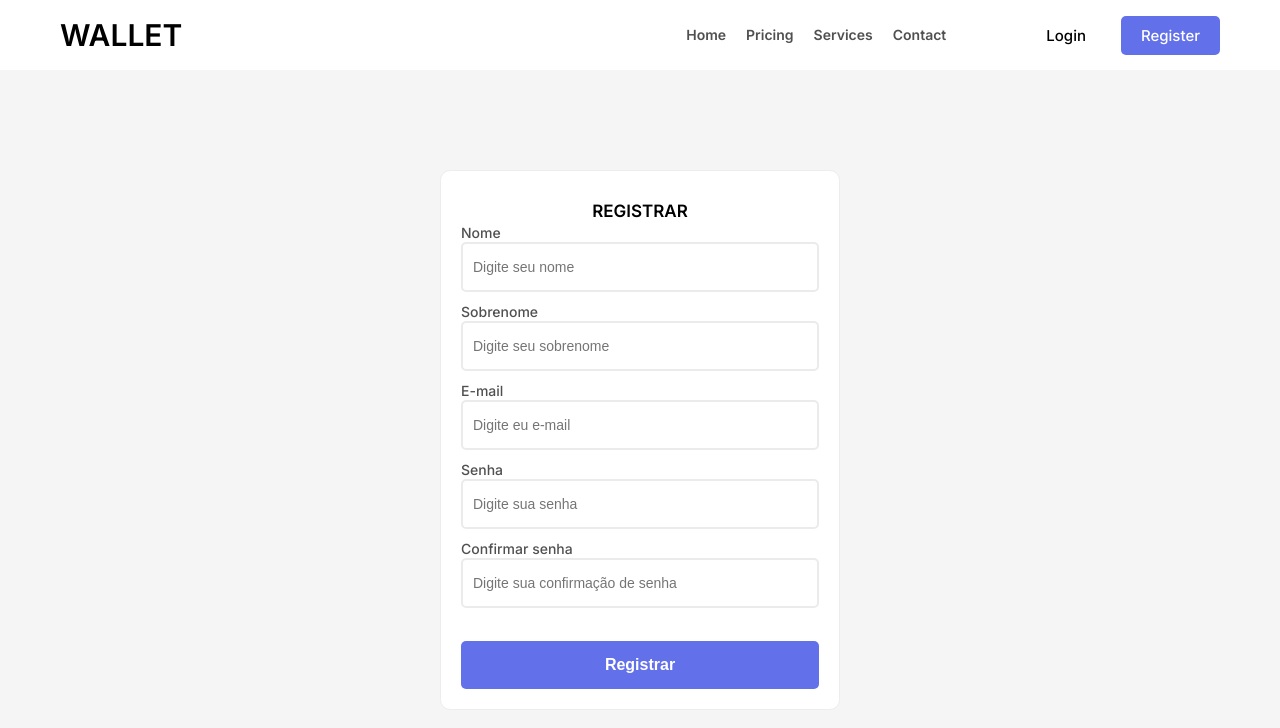
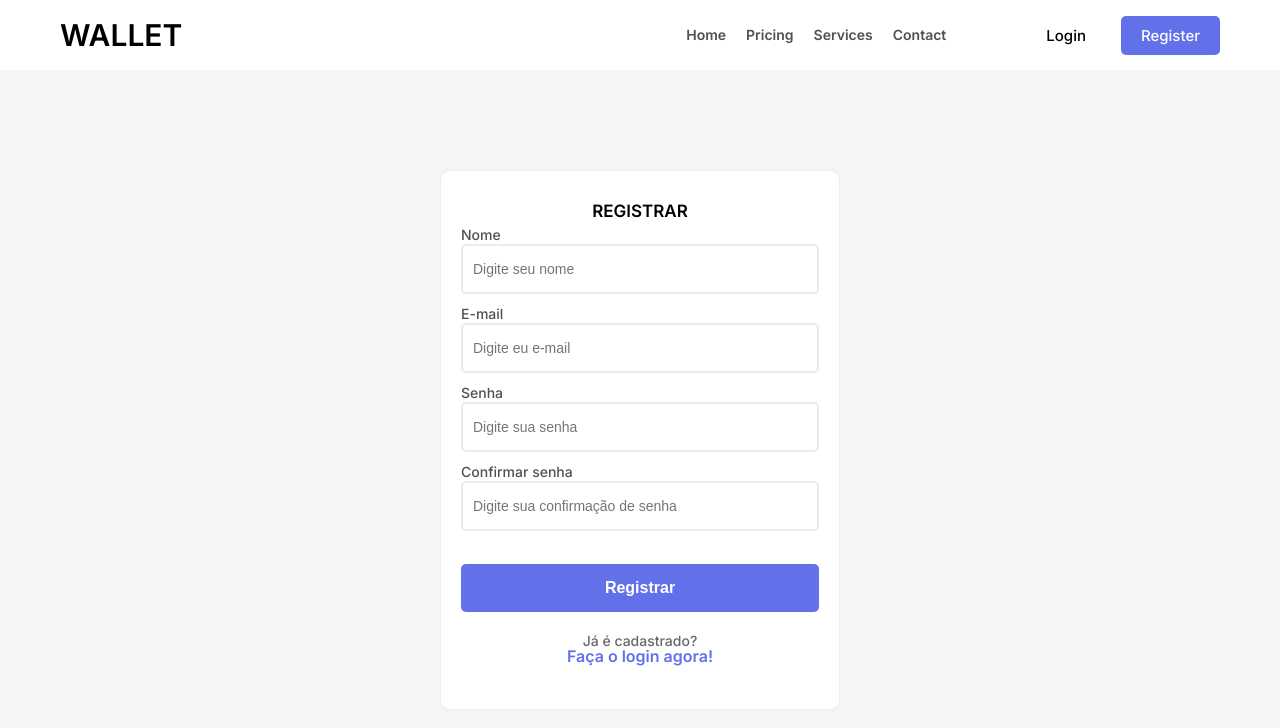
Before and after one commit to henriquearaujodev/wallet-dashboard, a React (Create React App) app: page /register in a window 1280 px wide. Shown: the top 728 px of the page. Built offline with nearby package versions, Linux system fonts and the light colour scheme.

Commit message:
fix register page

```diff
--- a/src/pages/Auth/Register.js
+++ b/src/pages/Auth/Register.js
@@ -14,10 +14,6 @@ const Register = () => {
             <label>
               <span>Nome</span>
               <input type="text" placeholder="Digite seu nome" />
-            </label>
-            <label>
-              <span>Sobrenome</span>
-              <input type="text" placeholder="Digite seu sobrenome" />
             </label>
             <label>
               <span>E-mail</span>
@@ -43,6 +39,14 @@ const Register = () => {
             <Link to="/">Entrar</Link>
           </div>
         </div> */}
+        <div className="register">
+          <div>
+            <p>Já é cadastrado?</p>
+          </div>
+          <div>
+            <Link to="/auth">Faça o login agora!</Link>
+          </div>
+        </div>
       </div>
     </div>
   );
```
